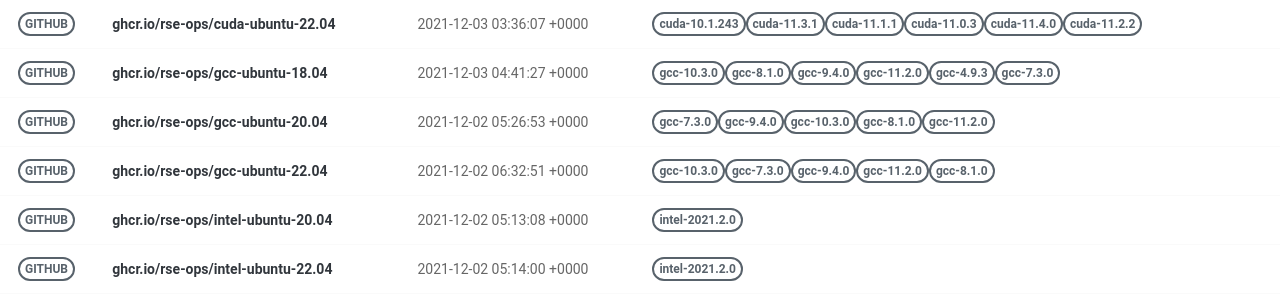
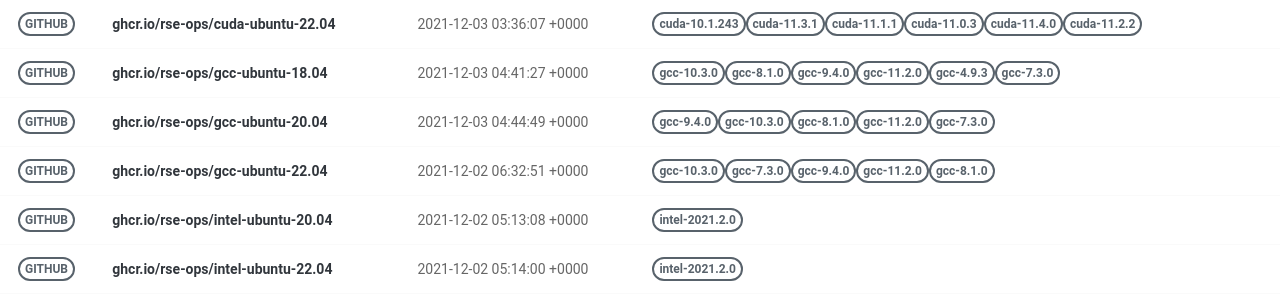
Before and after one commit to rse-ops/docker-images, a Jekyll site: the page built from pages/index.md, in a window 1280 px wide. Shown: the part 326-626 px from the top of the page. Built offline with Jekyll 4.4.1, drawn with Linux system fonts in a browser that asks for light colours; nearby versions of some CDN libraries.

Commit message:
Automated push to update library 2021-12-03

```diff
--- a/_library/ghcr.io-rse-ops-gcc-ubuntu-20.04.md
+++ b/_library/ghcr.io-rse-ops-gcc-ubuntu-20.04.md
@@ -1,14 +1,11 @@
 ---
 layout: container
 name: ghcr.io/rse-ops/gcc-ubuntu-20.04
-updated_at: 2021-12-02 05:26:53.721516
+updated_at: 2021-12-03 04:44:49.432514
 
 
 container_url: https://github.com/orgs/rse-ops/packages/container/package/gcc-ubuntu-20.04
 versions:
- - tag: gcc-7.3.0
-   dockerfile: https://github.com/rse-ops/docker-images/blob/main/ubuntu/gcc/Dockerfile
-   manifest: https://crane.ggcr.dev/manifest/ghcr.io/rse-ops/gcc-ubuntu-20.04:gcc-7.3.0
  - tag: gcc-9.4.0
    dockerfile: https://github.com/rse-ops/docker-images/blob/main/ubuntu/gcc/Dockerfile
    manifest: https://crane.ggcr.dev/manifest/ghcr.io/rse-ops/gcc-ubuntu-20.04:gcc-9.4.0
```
Also changed, not shown: other parts of _library/ghcr.io-rse-ops-gcc-ubuntu-20.04.md (+3 -0 lines).
